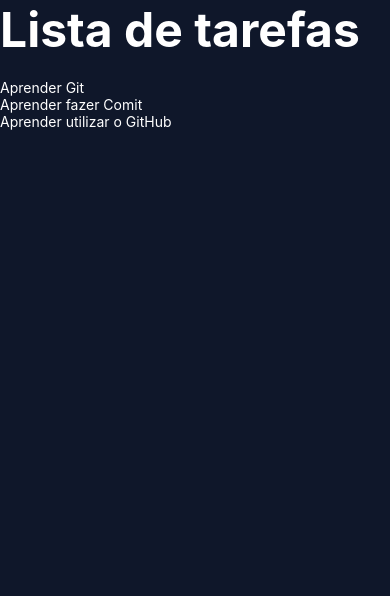
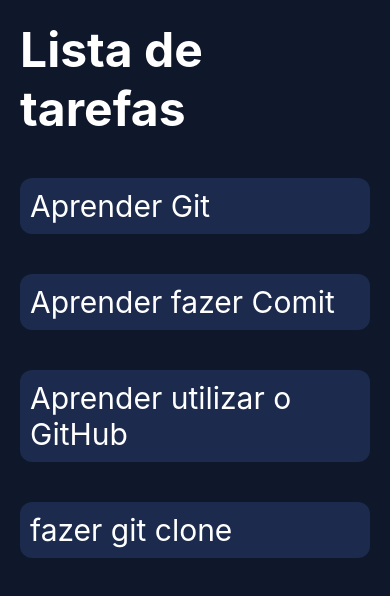
Before and after one commit to santtoz09/lista-de-tarefas, a React Native app: screen / in a window 390 px wide. Shown: the top 596 px of the page. Built offline with nearby package versions, Linux system fonts and the light colour scheme.

Commit message:
second commit

```diff
--- a/App.js
+++ b/App.js
@@ -3,9 +3,11 @@
 export default function App() {
 
   const tarefas = [
-    {id : "1",titulo :"Aprender Git"},
-    {id : "2",titulo :"Aprender fazer Comit" },
-    {id : "3",titulo :"Aprender utilizar o GitHub"},
+    { id: "1", titulo: "Aprender Git" },
+    { id: "2", titulo: "Aprender fazer Comit" },
+    { id: "3", titulo: "Aprender utilizar o GitHub" },
+    { id: "4", titulo: "fazer git clone" },
+
   ]
 
   return (
@@ -13,13 +15,13 @@
       <Text style={styles.text}>Lista de tarefas</Text>
 
       <FlatList
-      data={tarefas}
-      keyExtractor={(item) =>item.id}
-      renderItem={({item}) =>(
+        data={tarefas}
+        keyExtractor={(item) => item.id}
+        renderItem={({ item }) => (
 
 
-        <Text style={{color:"white"}}>{item.titulo}</Text>
-      )}
+          <Text style={styles.item}>{item.titulo}</Text>
+        )}
 
 
       />
@@ -37,13 +39,25 @@
   container: {
     flex: 1,
     backgroundColor: '#0f172a',
+  },
 
-  },
+
   text: {
     fontSize: 48,
     fontWeight: 'bold',
     color: 'white',
-    marginBottom: 20,
+    margin: 20,
+  },
 
-  }
+
+  item: {
+    color: "white",
+    fontSize: 30,
+    borderRadius: 12,
+    backgroundColor: '#3b5ba449',
+    margin: 20,
+    padding: 10,
+  },
+
+
 });
```
